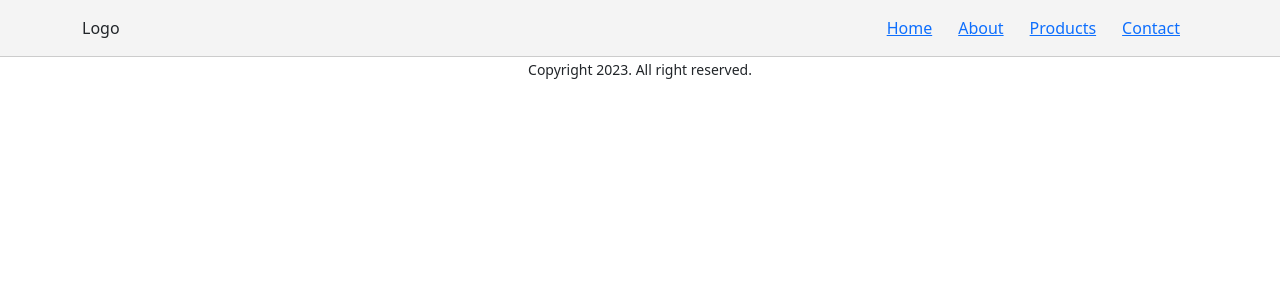
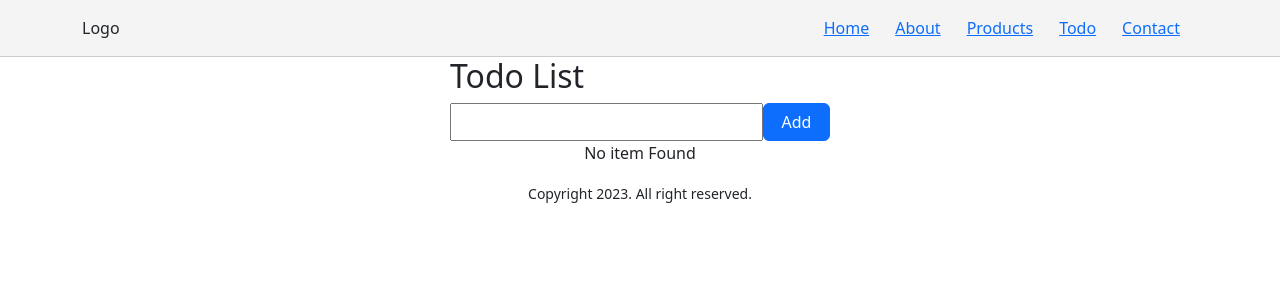
Before and after one commit to anilsahu92/react-demo-typescript, a React (Create React App) app: page /todo in a window 1280 px wide. Shown: the top 300 px of the page. Built offline with nearby package versions, Linux system fonts and the light colour scheme.

Commit message:
route added for todo

```diff
--- a/src/layouts/Header.tsx
+++ b/src/layouts/Header.tsx
@@ -23,6 +23,9 @@ const Header: React.FC<Props> = (props: Props): JSX.Element => {
                 <Link to="/product">Products</Link>
               </li>
               <li>
+                <Link to="/todo">Todo</Link>
+              </li>
+              <li>
                 <Link to="/contact">Contact</Link>
               </li>
             </ul>
--- a/src/layouts/PageContainer.tsx
+++ b/src/layouts/PageContainer.tsx
@@ -1,6 +1,7 @@
 import React from "react";
 import { Route, Routes } from "react-router-dom";
 import Home from "../pages/Home";
+import TodoPage from "../pages/TodoPage";
 
 interface Props {}
 
@@ -11,6 +12,7 @@ const PageContainer = (props: Props): JSX.Element => {
     <div className="container">
       <Routes>
         <Route path="/" element={<Home />} />
+        <Route path="/todo" element={<TodoPage />} />
       </Routes>
     </div>
   );
--- a/src/pages/Home.tsx
+++ b/src/pages/Home.tsx
@@ -9,7 +9,6 @@ const Home = (props: Props) => {
   return (
     <div className="">
       <h2>Home</h2>
-      <Todo />
     </div>
   );
 };
--- /dev/null
+++ b/src/pages/TodoPage.tsx
@@ -0,0 +1,12 @@
+import React from "react";
+import Todo from "../components/Todo";
+
+interface Props {}
+
+const TodoPage = (props: Props): JSX.Element => {
+  //const {} = props;
+
+  return <Todo />;
+};
+
+export default TodoPage;
```
Also changed, not shown: src/components/ProductItem.tsx (added, +11 -0 lines).
